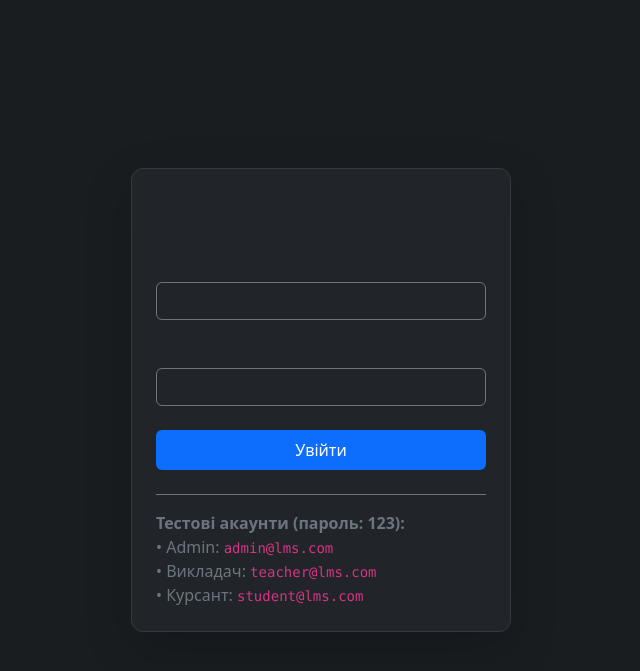
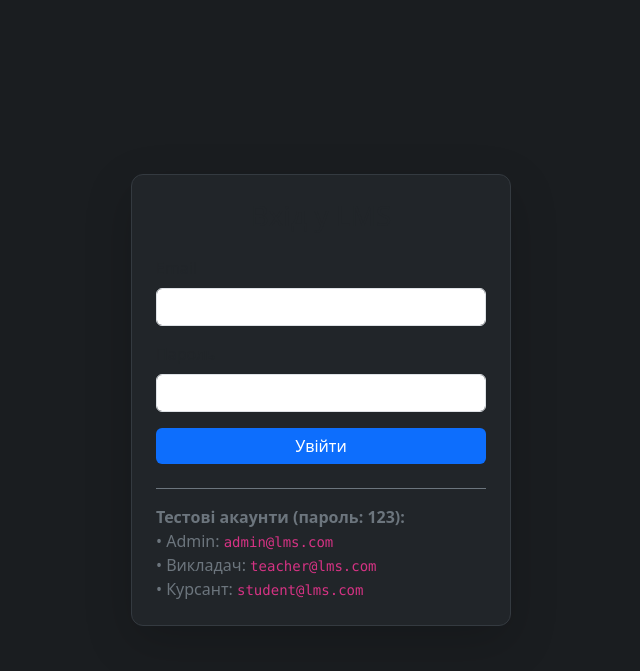
Before and after one commit to heorhiitotrov9-debug/my-lms-system, a FastAPI app: page / in a window 1280 px wide. Shown: the top 671 px of the page, without its empty margins (319-959 px from the left). Run offline with FastAPI, Linux system fonts and the light colour scheme.

Commit message:
Update login.html

```diff
--- a/templates/login.html
+++ b/templates/login.html
@@ -19,15 +19,18 @@
         {% endif %}
 
         <form action="/login" method="post">
+    <!-- Додаємо передачу редиректу, якщо він є -->
+    <input type="hidden" name="redirect" value="{{ request.query_params.get('redirect', '') }}">
+
     <div class="mb-3">
-                <label class="form-label">Email / Логін</label>
-                <input type="email" name="email" class="form-control bg-dark text-white border-secondary" required placeholder="user@lms.com">
+        <label class="form-label">Email</label>
+        <input type="email" name="email" class="form-control" required>
     </div>
     <div class="mb-3">
         <label class="form-label">Пароль</label>
-                <input type="password" name="password" class="form-control bg-dark text-white border-secondary" required placeholder="••••••">
+        <input type="password" name="password" class="form-control" required>
     </div>
-            <button type="submit" class="btn btn-primary w-100 py-2 mt-2">Увійти</button>
+    <button type="submit" class="btn btn-primary w-100">Увійти</button>
 </form>
 
         <div class="mt-4 pt-3 border-top border-secondary text-secondary style="font-size: 0.8rem;">
```
Lines whose indentation alone changed are shown as unchanged.
